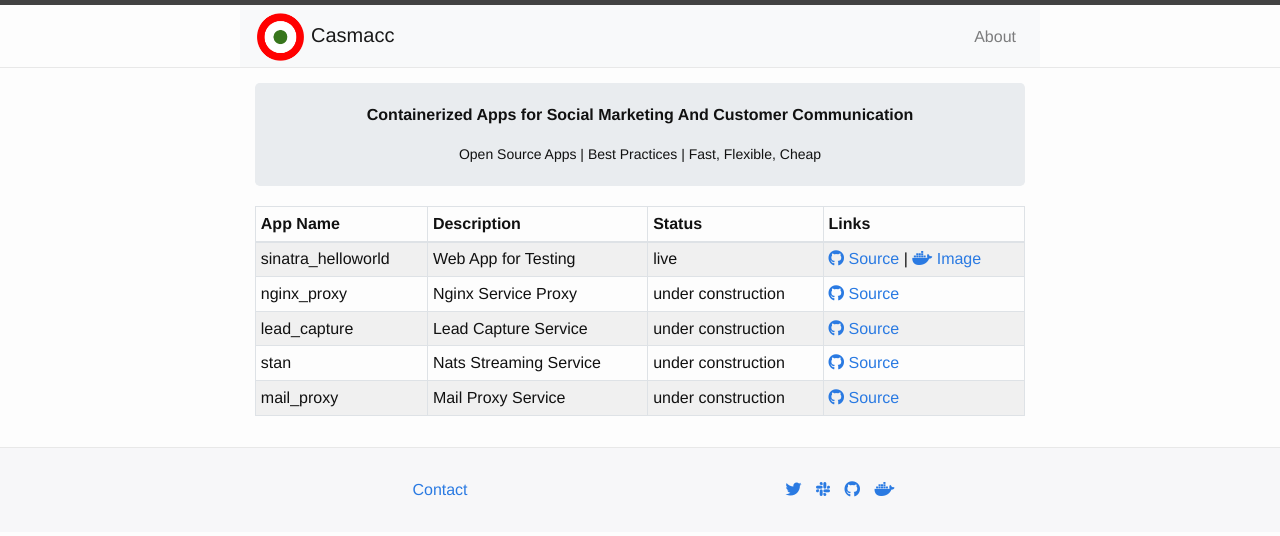
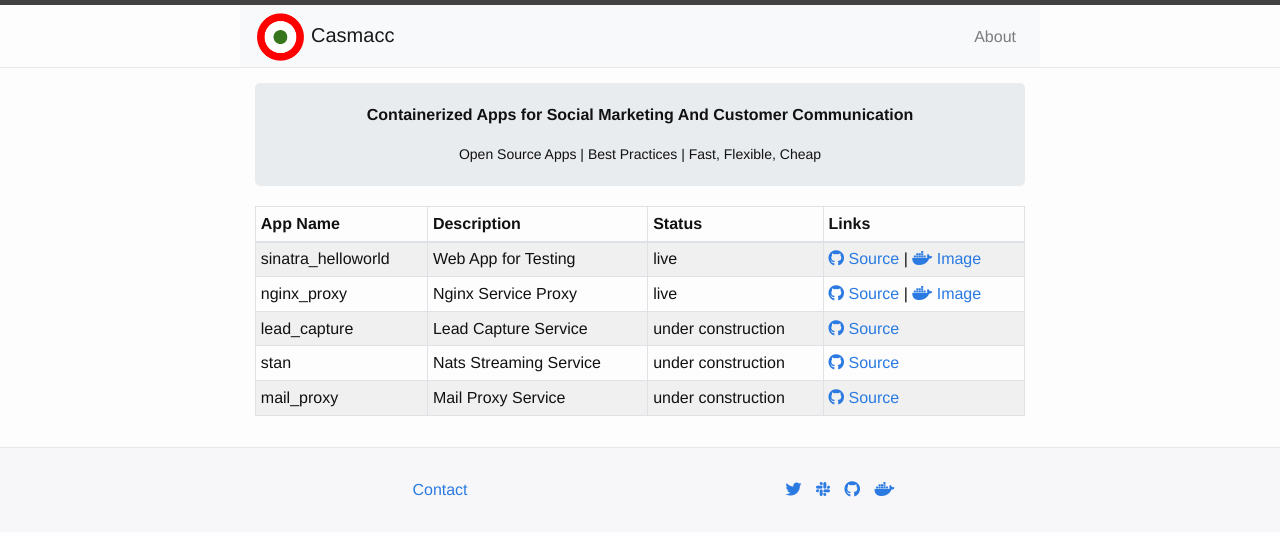
Before and after one commit to casmacc/website, a Jekyll site: the page built from docs/index.html, in a window 1280 px wide. Shown: the top 536 px of the page. Built offline with Jekyll 4.4.1, drawn with Linux system fonts in a browser that asks for light colours; nearby versions of some CDN libraries; the list of posts is cut into pages by our own code.

Commit message:
Update index page

```diff
--- a/docs/index.html
+++ b/docs/index.html
@@ -39,10 +39,14 @@
     <tr>
       <td>nginx_proxy</td>
       <td>Nginx Service Proxy</td>
-      <td>under construction</td>
+      <td>live</td>
       <td>
         <a href=https://github.com/casmacc/nginx_proxy target='_blank'>
           <i class='fab fa-github'></i> Source
+        </a>
+        |
+        <a href=https://hub.docker.com/r/casmacc/nginx_proxy target='_blank'>
+          <i class='fab fa-docker'></i> Image
         </a>
     </tr>
     <tr>
```
